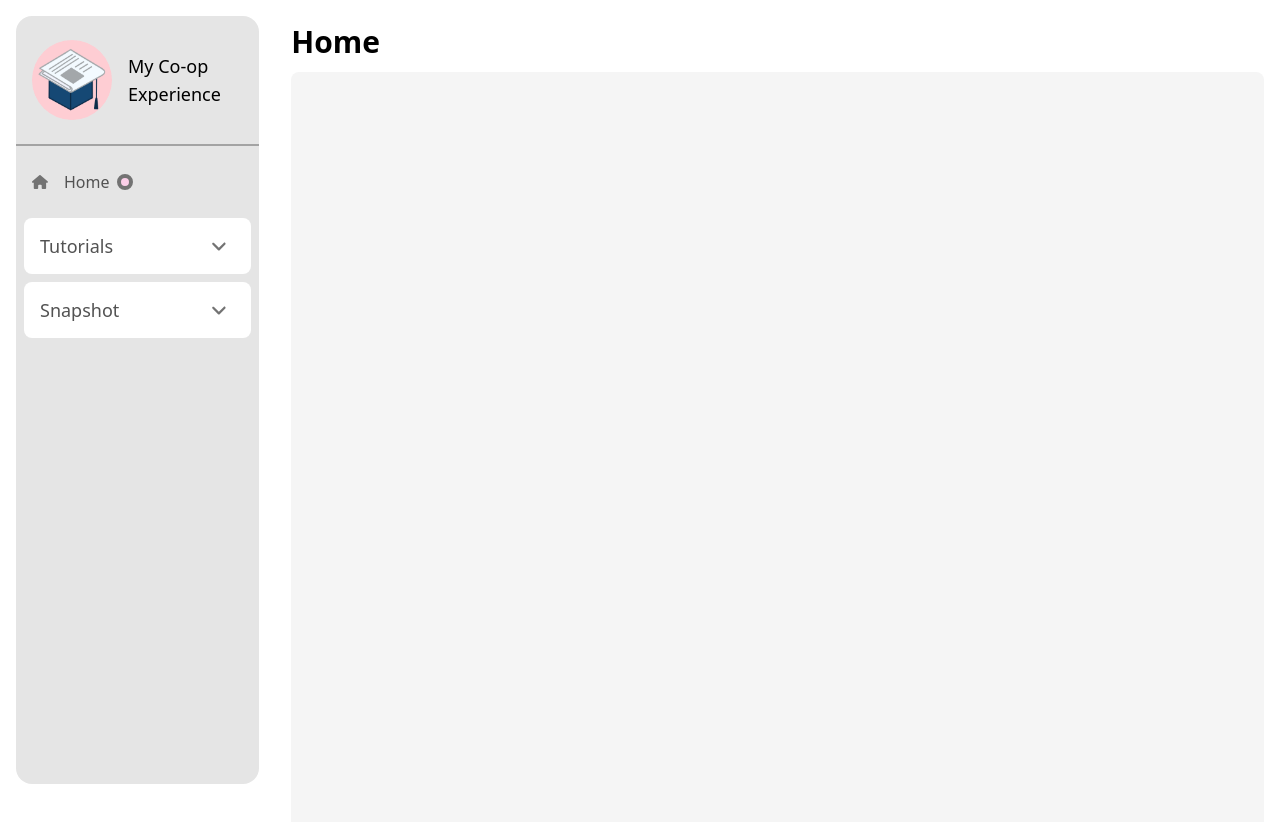
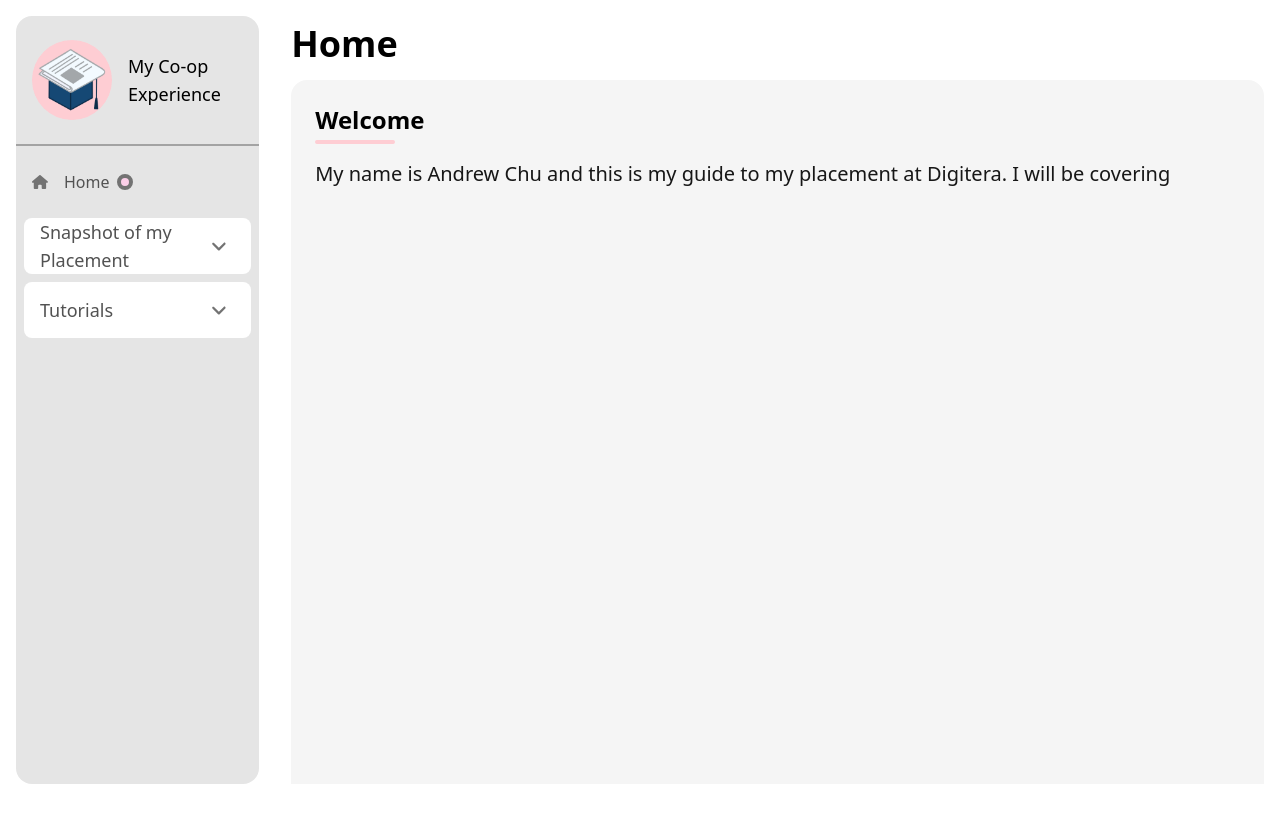
Before and after one commit to Previouslynamedjeff/digitera-coop-experience, a React (Vite) app: page / in a window 1280 px wide. Shown: the top 822 px of the page. After the commit the page ends 800 px from the top, so only its background shows below. Built offline with nearby package versions, Linux system fonts and the light colour scheme.

Commit message:
scrollbar and more style changes

```diff
--- a/src/components/SideMenu.jsx
+++ b/src/components/SideMenu.jsx
@@ -24,8 +24,9 @@ function DrawerGroup({ groupItems, header }) {
     const arrowIcon = drawerOpen ? faAngleUp : faAngleDown;
 
     return (
-    <div className="pt-2 text-neutral-600 ">
-        <button className="text-lg bg-white rounded-lg w-full h-14 text-left py-2 pl-4 pr-6 flex justify-between items-center" onClick={() => setDrawerOpen(!drawerOpen)}>
+    <div className="pt-2 text-neutral-600">
+        <button className="text-lg bg-white rounded-lg w-full h-14 text-left py-2 pl-4 pr-6 flex xl:justify-between justify-around items-center"
+            onClick={() => setDrawerOpen(!drawerOpen)}>
             <h2>{header}</h2>
             <FontAwesomeIcon icon={arrowIcon} className="text-neutral-500"/>
         </button>
@@ -60,8 +61,8 @@ function Drawer() {
     return (
     <div className="m-2">
         <DrawerItem href="/" text="Home" icon={<DrawerIcon icon={faHouse} />} key={0}/>
+        <DrawerGroup groupItems={snapshotGroup.items} key={snapshotGroup.key} header={snapshotGroup.header} />
         <DrawerGroup groupItems={tutorialGroup.items} key={tutorialGroup.key} header={tutorialGroup.header}/>
-        <DrawerGroup groupItems={snapshotGroup.items} key={snapshotGroup.key} header={snapshotGroup.header} />
     </div>
     );
 }
--- a/src/components/Title.jsx
+++ b/src/components/Title.jsx
@@ -5,7 +5,7 @@ export function TitleCard(props) {
 }
 
 function Title(props) {
-    const classList = "font-semibold mb-3 " + (props.className ? props.className : "text-3xl mt-2");
+    const classList = "font-semibold mb-4 " + (props.className ? props.className : "text-4xl mt-2");
     return (
         <h1 className={classList}>{props.children}</h1>
     );
--- a/src/components/data.jsx
+++ b/src/components/data.jsx
@@ -20,5 +20,5 @@ export const snapshotGroup = {
         {href: "/creating-new-features", text: "Creating New Features", icon: <DrawerIcon icon={faCode} />, key: 9},
         {href: "/communicating-with-jordan", text: "Communicating With Jordan", icon: <DrawerIcon icon={faComment} />, key: 10},
     ],
-    header: "Snapshot"
+    header: "Snapshot of my Placement"
 };
--- a/src/index.css
+++ b/src/index.css
@@ -10,3 +10,23 @@
   -moz-osx-font-smoothing: grayscale;
   -webkit-text-size-adjust: 100%;
 }
+
+.wrapper {
+  overflow: overlay;
+}
+
+::-webkit-scrollbar {
+  @apply w-2;
+}
+
+::-webkit-scrollbar-track {
+  @apply opacity-0;
+}
+
+::-webkit-scrollbar-thumb {
+  @apply bg-neutral-300 rounded-md opacity-70;
+}
+
+::-webkit-scrollbar-thumb:hover {
+  background: theme('colors.neutral.500');
+}
--- a/src/pages/Home.jsx
+++ b/src/pages/Home.jsx
@@ -8,7 +8,13 @@ function Home() {
             <title>Home</title>
         </Helmet>
         <Title>Home</Title>
-        <div className="bg-neutral-100 rounded-lg h-full">
+        <div className="bg-neutral-100 rounded-2xl h-full p-6">
+            <h1 className="after:h-1 after:w-20 after:block after:bg-rose-200 after:rounded-full after:mt-1 text-2xl font-semibold mb-4">
+                Welcome
+            </h1>
+            <p className="text-xl text-neutral-900">
+                My name is Andrew Chu and this is my guide to my placement at Digitera. I will be covering
+            </p>
         </div>
     </>
     );
--- a/src/pages/Layout.jsx
+++ b/src/pages/Layout.jsx
@@ -8,7 +8,7 @@ function Layout() {
         <div className="m-4 flex-grow basis-1/5">
             <SideMenu />
         </div>
-        <div className="m-4 flex-grow basis-4/5">
+        <div className="m-4 flex-grow basis-4/5 wrapper">
             <Outlet />
         </div>
     </div>
--- a/src/pages/tutorials/HowToBreakdownUI.jsx
+++ b/src/pages/tutorials/HowToBreakdownUI.jsx
@@ -8,7 +8,6 @@ function HowToBreakDownUI() {
                 <title>How to Break Down a UI</title>
             </Helmet>
             <TitleCard>How to Break Down a UI</TitleCard>
-            How to breakdown UI.
         </>
     );
 }
```
